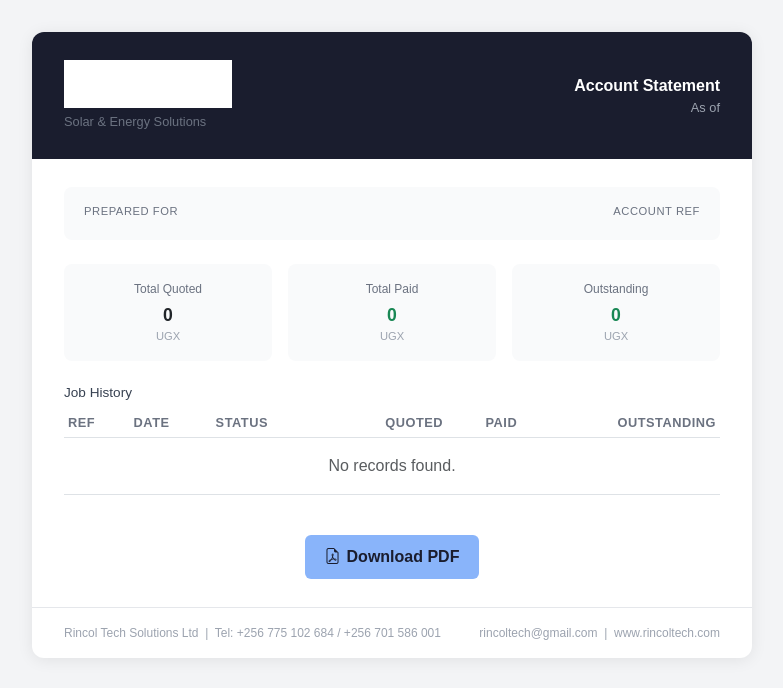
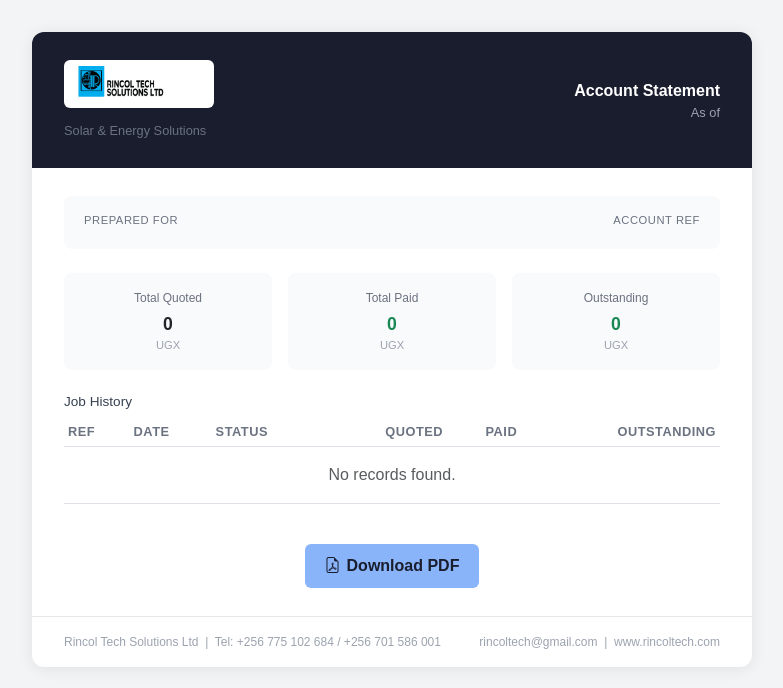
Before and after one commit to RincolTech-Solutions-ltd/rincol-erp, a Flask app: template templates/customers/statement_public.html in a window 1280 px wide. Shown: the top 688 px of the page, without its empty margins (248-1031 px from the left). Run offline with Flask 3, Linux system fonts and the light colour scheme; the template is opened without the code that fills it, so the values that code supplies are empty; some libraries are stand-ins or nearby versions.

Commit message:
Fix logo display on statement header — white pill background

```diff
--- a/templates/customers/statement_public.html
+++ b/templates/customers/statement_public.html
@@ -35,9 +35,11 @@
   {# Header #}
   <div class="stmt-header d-flex justify-content-between align-items-center flex-wrap gap-3">
     <div>
-      <img src="/static/img/rincol_logo.png" alt="Rincol Tech Solutions"
-           style="height:48px;object-fit:contain;filter:brightness(0) invert(1);">
-      <div class="tagline" style="margin-top:4px">Solar & Energy Solutions</div>
+      <div style="background:#fff;padding:6px 12px;border-radius:6px;display:inline-block">
+        <img src="/static/img/rincol_logo.png" alt="Rincol Tech Solutions"
+             style="height:36px;object-fit:contain;display:block">
+      </div>
+      <div class="tagline" style="margin-top:6px">Solar & Energy Solutions</div>
     </div>
     <div class="text-end">
       <div style="font-size:1rem;font-weight:600;color:#fff">Account Statement</div>
```
